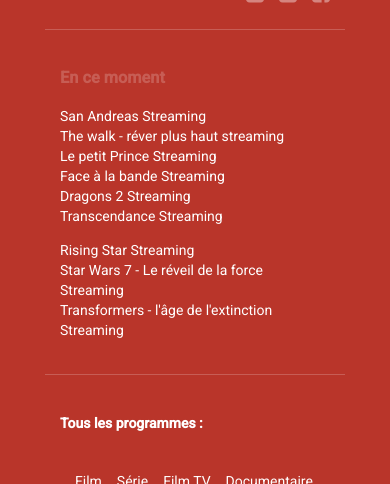
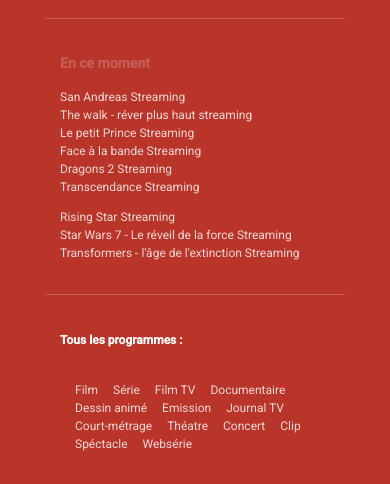
Before and after one commit to digin-project/lefilm, a PHP site: page / in a window 390 px wide; the page is wider, and only the part inside the window is pictured. Shown: the part 1010-1494 px from the top of that part. Run offline with PHP 8.4, Linux system fonts and the light colour scheme; some libraries are stand-ins or nearby versions.

Commit message:
finalisation footer

```diff
--- a/index.html
+++ b/index.html
@@ -174,9 +174,9 @@
                         </li>
                     </ul>
                 </div>
-                <div class="col-md-6">
-                    <a href=""><img src="" alt="Retrouvez l'application mobile sur l'appStore"></a>
-                    <a href=""><img src="" alt="Retrouvez l'application mobile sur le Google Play"></a>
+                <div class="col-md-6 ">
+                    <a href="" class="pull-right"><img src="./images/btn-android-footer2.png" alt="Retrouvez l'application mobile sur l'appStore"></a>
+                    <a href="" class="pull-right"><img src="./images/btn-appstore-footer2.png" alt="Retrouvez l'application mobile sur le Google Play"></a>
                 </div>
 
             </div>
--- a/styles/app.css
+++ b/styles/app.css
@@ -5,6 +5,8 @@
 html, body {
     font-family: "Roboto", arial, sans-serif;
     font-weight: 400;
+    font-size: 12px;
+    line-height: 1.5;
 }
 
 * {
--- a/styles/footer.css
+++ b/styles/footer.css
@@ -2,6 +2,16 @@ footer {
 	background-color: #b9352a;
 	color : white;
 	padding: 0 45px;
+}
+footer a {
+	color : rgba(255,255,255,0.8);
+	-webkit-transition: color 1s;
+    transition: color 1s;
+}
+footer a:hover {
+	color : white;
+	-webkit-transition: color 1s;
+    transition: color 1s;
 }
 
 footer .top-footer {
@@ -43,9 +53,6 @@ footer .in-this-time ul {
 	padding-left: 0;
 	margin-top: 0;
 }
-footer .in-this-time ul li a {
-	color: white;
-}
 footer .program {
 	padding : 20px 0;
 	border-bottom: 1px solid rgba(255,255,255,0.2);
@@ -57,16 +64,13 @@ footer .program h4 {
 footer .program ul {
 	list-style: none;
 	padding-left: 0;
-	margin-top : 19px;
+	margin-top : 16px;
 	margin-left: 15px;
 	float : left;
 }
 footer .program ul li {
 	float : left;
 	margin-right: 15px;
-}
-footer .program ul li a {
-	color : white;
 }
 footer .bottom-footer {
 	padding : 20px 0;
@@ -81,6 +85,7 @@ footer .bottom-footer ul li {
 	float : left;
 	margin-right: 40px;
 }
-footer .bottom-footer ul li a {
-	color : white;
+
+footer .bottom-footer > div > a {
+	margin-left: 15px;
 }
```
